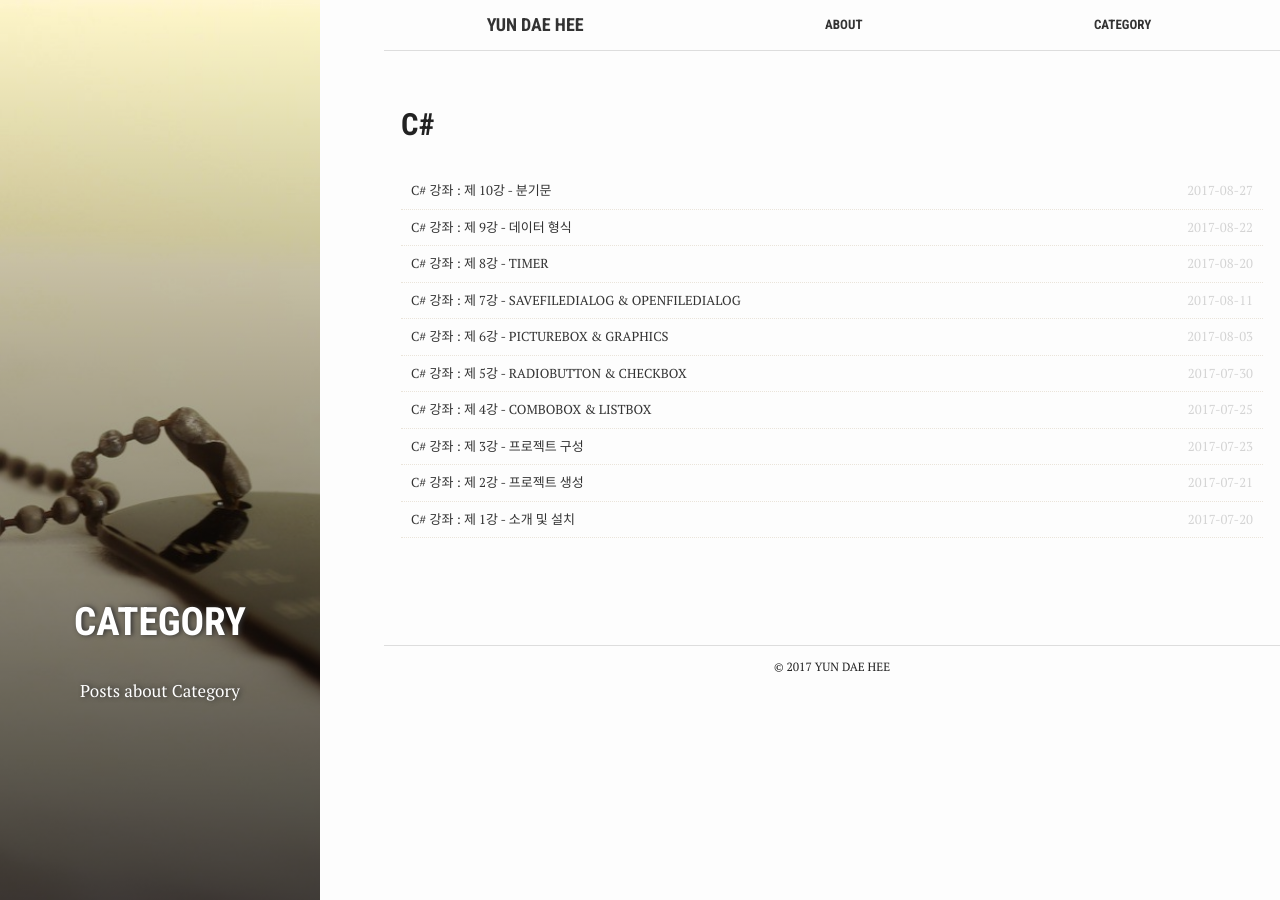
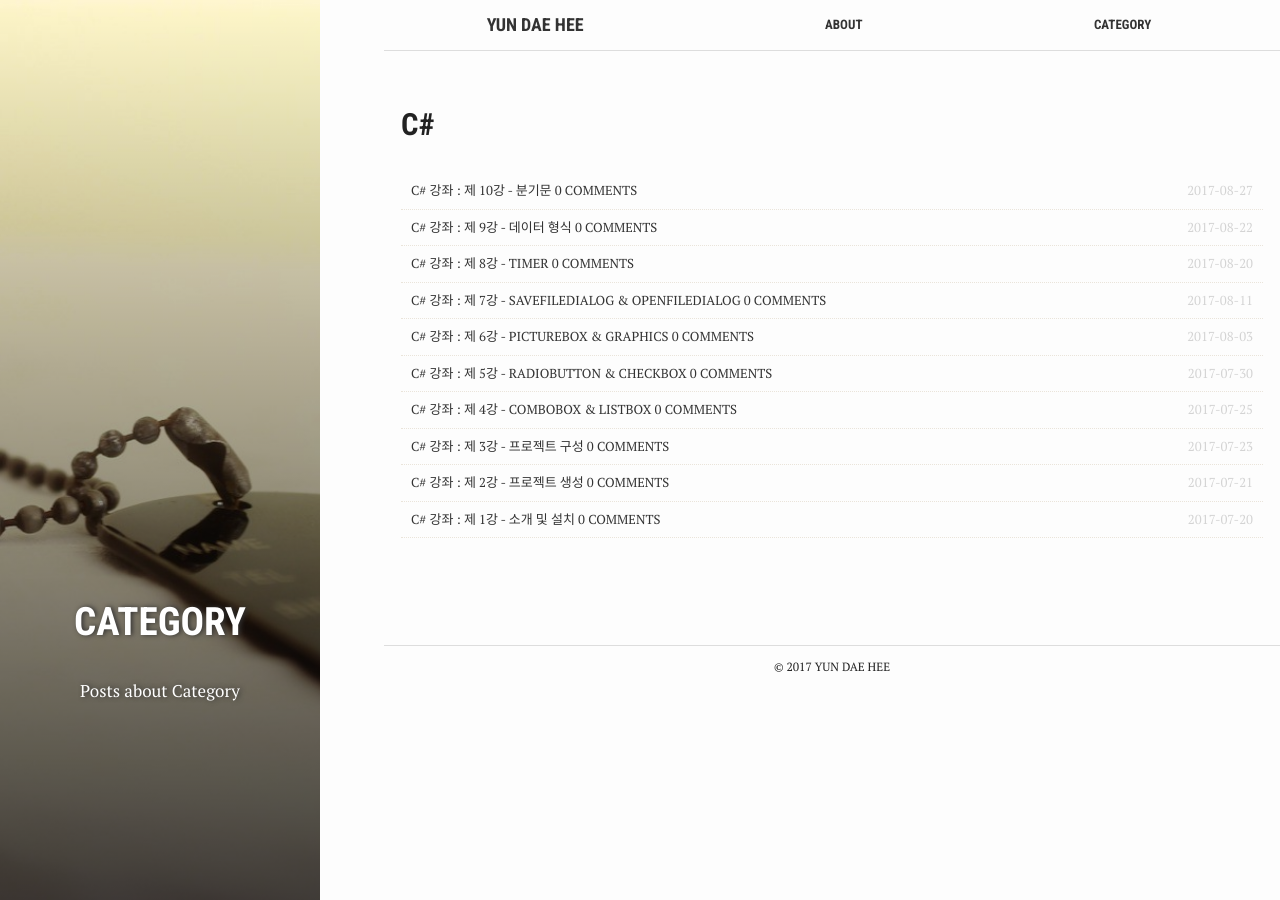
Before and after one commit to test076923/076923.github.io, a Jekyll site: the page built from archive.md, in a window 1280 px wide. Built offline with Jekyll 4.4.1, drawn with Linux system fonts in a browser that asks for light colours; comment, search, counter and statistics services are not loaded.

Commit message:
Update archive.md

```diff
--- a/archive.md
+++ b/archive.md
@@ -19,10 +19,10 @@
       {% if post.tags contains t %}
         <li>
           {% if post.lastmod %}
-            <a href="{{ post.url }}">{{ post.title }}</a>
+            <a href="{{ post.url }}#disqus_thread">{{ post.title }} 0 Comments</a>
             <span class="date">{{ post.lastmod | date: "%Y-%m-%d"  }}</span>
           {% else %}
-            <a href="{{ post.url }}">{{ post.title }}</a>
+            <a href="{{ post.url }}#disqus_thread">{{ post.title }} 0 Comments</a>
             <span class="date">{{ post.date | date: "%Y-%m-%d"  }}</span>
           {% endif %}
         </li>
```
